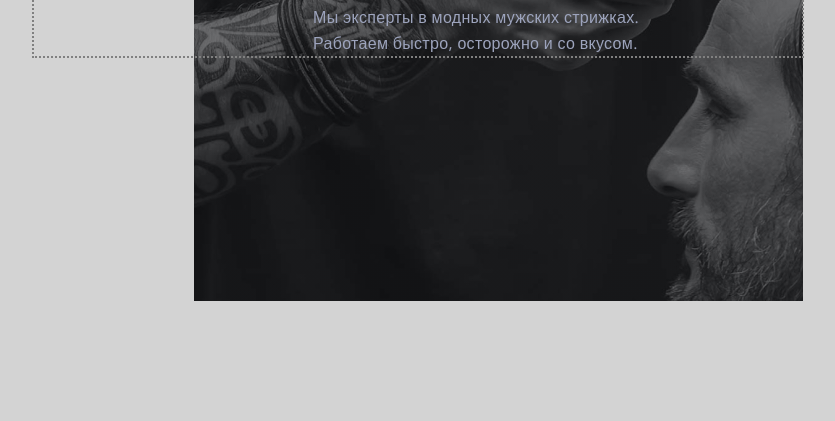
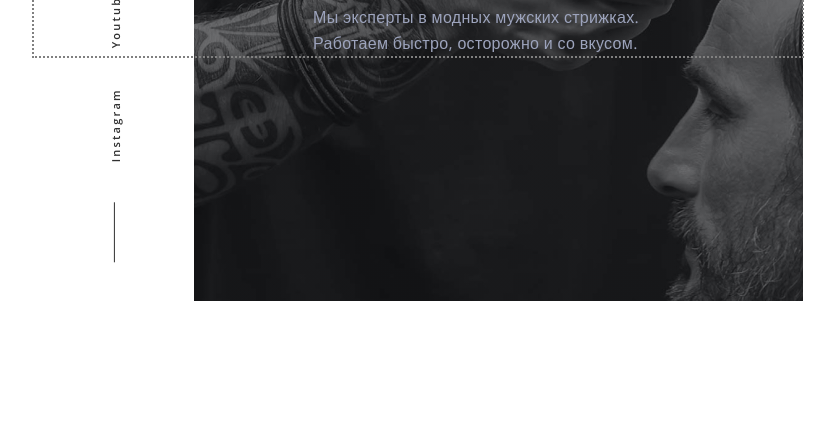
Before and after one commit to olozovik/goit-barber, a plain HTML site: page index.html in a window 1280 px wide. Shown: the part 379-800 px from the top of the page, without its empty margins (222-1057 px from the left). Drawn offline with nearby package versions, Linux system fonts and the light colour scheme.

Commit message:
header-social tablet

```diff
--- a/index.html
+++ b/index.html
@@ -50,6 +50,19 @@
               >+38 044 111 11 11</a
             >
           </div>
+
+          <ul class="header-social">
+            <li class="header-social__item">
+              <a href="https://instagram.com" class="header-social__link"
+                >Instagram</a
+              >
+            </li>
+            <li class="header-social__item">
+              <a href="https://youtube.com" class="header-social__link"
+                >Youtube</a
+              >
+            </li>
+          </ul>
         </div>
       </div>
     </header>
--- a/scss/base/_defualts-styles.scss
+++ b/scss/base/_defualts-styles.scss
@@ -35,6 +35,4 @@ button {
 body {
   font-family: 'Open Sans', sans-serif;
   font-weight: 400;
-
-  background-color: lightgray;
 }
--- a/scss/components/_header.scss
+++ b/scss/components/_header.scss
@@ -7,6 +7,8 @@
 }
 
 .header__container {
+  position: relative;
+
   display: flex;
   justify-content: space-between;
   align-items: center;
@@ -119,3 +121,47 @@
   text-transform: uppercase;
   color: $lightTextColor;
 }
+
+.header-social {
+  @media screen and (max-width: $tablet - 1px) {
+    display: none;
+  }
+
+  position: absolute;
+  left: -194px;
+  top: 318px;
+
+  display: flex;
+  align-items: center;
+
+  transform: rotate(-90deg);
+  transform-origin: center right;
+}
+
+.header-social:before {
+  content: '';
+  display: inline-block;
+  width: 60px;
+  height: 1px;
+  background-color: $subtitleColorDark;
+  margin-right: 40px;
+}
+
+.header-social__item:not(:last-child) {
+  margin-right: 40px;
+}
+
+.header-social__link {
+  padding: 20px 0;
+
+  font-weight: 600;
+  font-size: 11px;
+  line-height: 1.364;
+  letter-spacing: 0.2em;
+  color: $subtitleColorDark;
+  cursor: $myCursorRotate;
+
+  &:hover {
+    color: $accentColor;
+  }
+}
--- a/scss/utils/_variables.scss
+++ b/scss/utils/_variables.scss
@@ -16,3 +16,4 @@ $tablet: 768px;
 $desktop: 1200px;
 
 $myCursor: url(../images/finger.svg), pointer;
+$myCursorRotate: url(../images/finger-rotate.svg), pointer;
```
Also changed, not shown: css/main.css, images/finger-rotate.svg (added), 1 other file.
